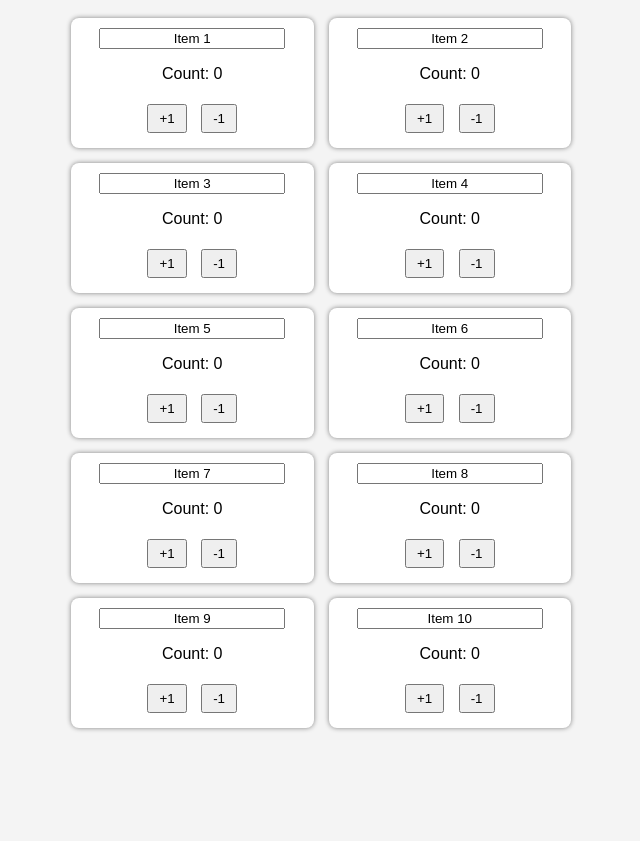
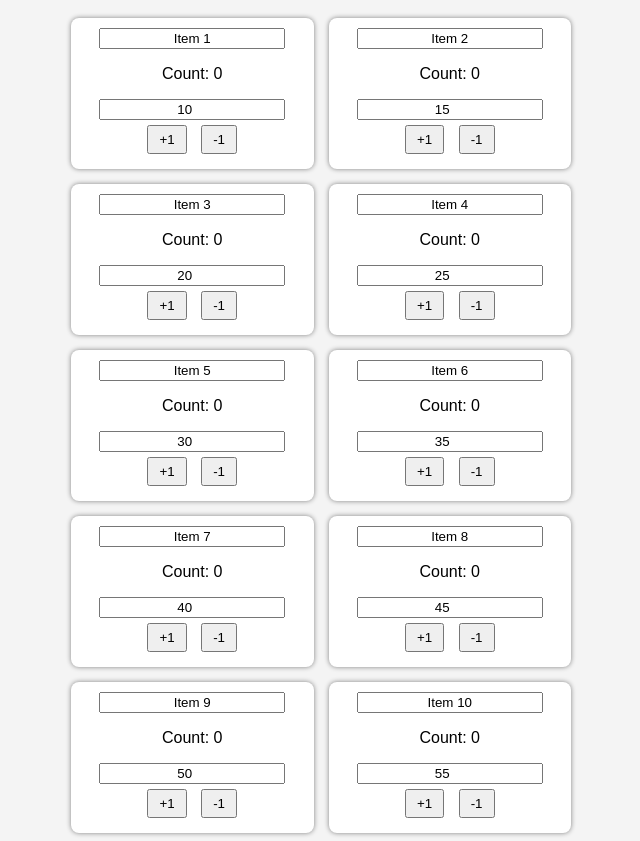
Before and after one commit to TanteiSan47/inventory-counter, a plain HTML site: page index.html in a window 1280 px wide. Shown: the part 60-901 px from the top of the page, without its empty margins (319-959 px from the left). Before the commit the page ends 800 px from the top, so only its background shows below. Drawn offline with Linux system fonts and the light colour scheme.

Commit message:
Update index.html
Add Prices

```diff
--- a/index.html
+++ b/index.html
@@ -35,35 +35,64 @@
             padding: 5px 10px;
             cursor: pointer;
         }
+        .item-price {
+            width: 80%;
+            text-align: center;
+        }
     </style>
 </head>
 <body>
     <h1>Contador de Inventario</h1>
-    <div class="container" id="inventory">
-        <!-- This loop generates 10 items -->
-        <script>
-            const inventoryContainer = document.getElementById('inventory');
-            for (let i = 0; i < 10; i++) {
-                const itemDiv = document.createElement('div');
-                itemDiv.className = 'item';
+    <div class="container" id="inventory"></div>
+
+    <script>
+        const inventoryData = [
+            { name: "Item 1", count: 0, price: 10 },
+            { name: "Item 2", count: 0, price: 15 },
+            { name: "Item 3", count: 0, price: 20 },
+            { name: "Item 4", count: 0, price: 25 },
+            { name: "Item 5", count: 0, price: 30 },
+            { name: "Item 6", count: 0, price: 35 },
+            { name: "Item 7", count: 0, price: 40 },
+            { name: "Item 8", count: 0, price: 45 },
+            { name: "Item 9", count: 0, price: 50 },
+            { name: "Item 10", count: 0, price: 55 }
+        ];
+
+        const inventory = document.getElementById("inventory");
+
+        function updateUI(items) {
+            inventory.innerHTML = "";
+            items.forEach((item, index) => {
+                const itemDiv = document.createElement("div");
+                itemDiv.className = "item";
                 itemDiv.innerHTML = `
-                    <input type="text" id="item-name-${i}" value="Item ${i + 1}" />
-                    <p>Count: <span id="count-${i}">0</span></p>
-                    <button onclick="changeCount(${i}, 1)">+1</button>
-                    <button onclick="changeCount(${i}, -1)">-1</button>
+                    <input type="text" value="${item.name}" onchange="updateName(${index}, this.value)">
+                    <p>Count: <span id="count-${index}">${item.count}</span></p>
+                    <input type="number" class="item-price" value="${item.price}" onchange="updatePrice(${index}, this.value)" placeholder="Price">
+                    <button onclick="changeCount(${index}, 1)">+1</button>
+                    <button onclick="changeCount(${index}, -1)">-1</button>
                 `;
-                inventoryContainer.appendChild(itemDiv);
-            }
+                inventory.appendChild(itemDiv);
+            });
+        }
 
-            function changeCount(index, amount) {
-                const countElement = document.getElementById(`count-${index}`);
-                let currentCount = parseInt(countElement.textContent);
-                let newCount = currentCount + amount;
-                if (newCount >= 0) {  // Prevent negative counts
-                    countElement.textContent = newCount;
-                }
-            }
-        </script>
-    </div>
+        function updateName(index, newName) {
+            inventoryData[index].name = newName;
+            updateUI(inventoryData);
+        }
+
+        function updatePrice(index, newPrice) {
+            inventoryData[index].price = parseFloat(newPrice);
+        }
+
+        function changeCount(index, amount) {
+            inventoryData[index].count += amount;
+            updateUI(inventoryData);
+        }
+
+        // Initialize the inventory view
+        updateUI(inventoryData);
+    </script>
 </body>
 </html>
```
